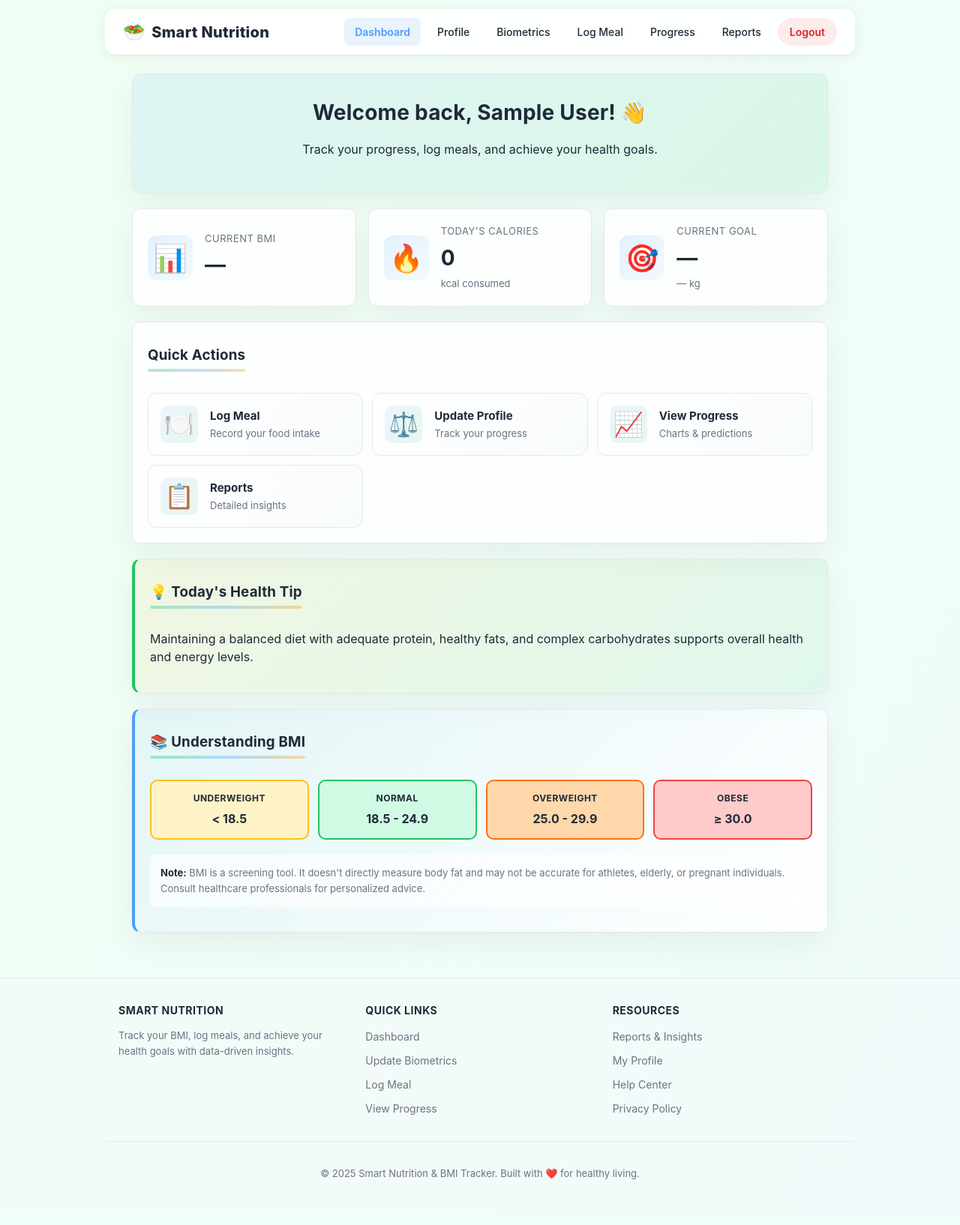
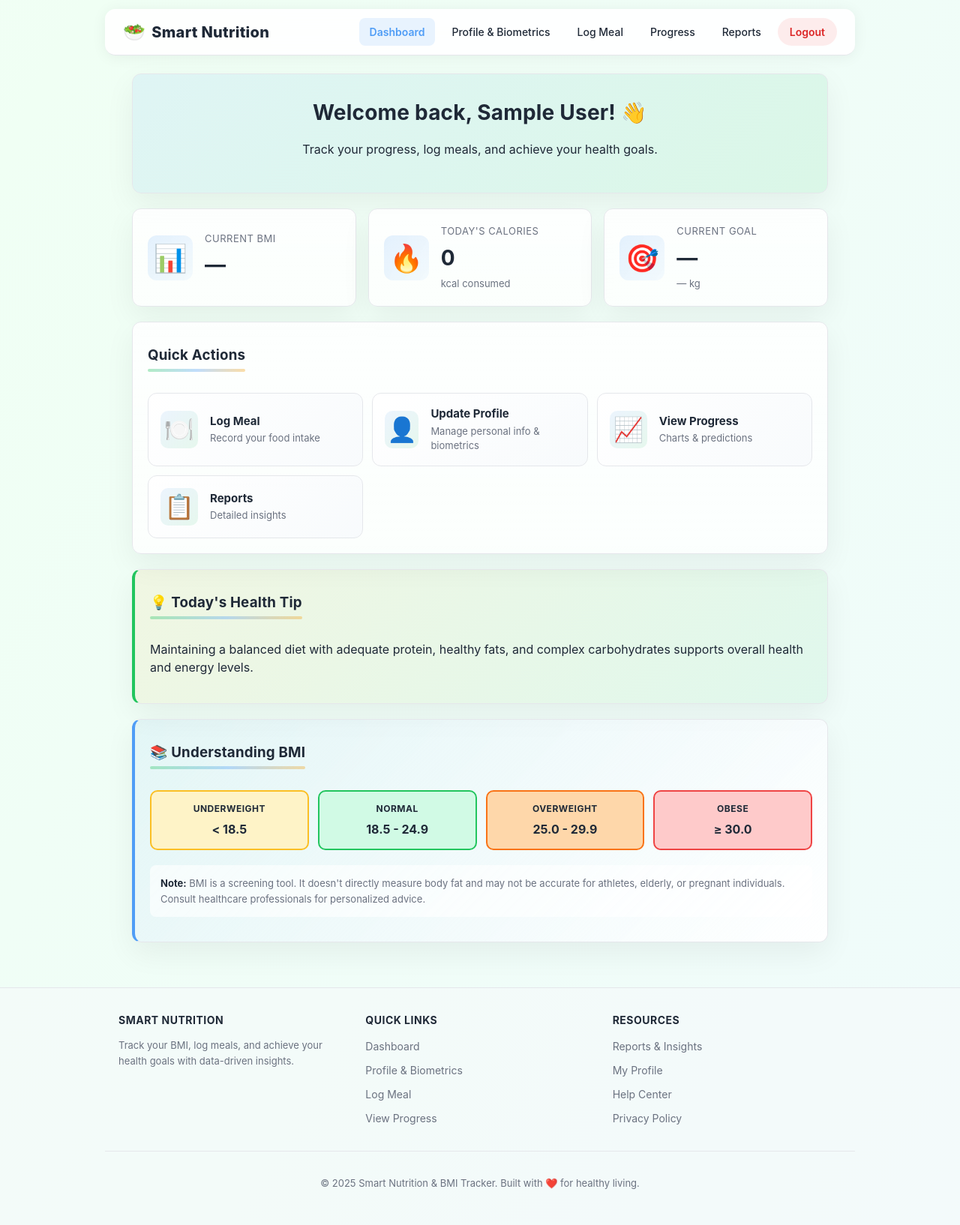
Before and after one commit to nehaa-aa/DBMSproject2, a Flask app: page /dashboard in a window 1280 px wide. Shown: the whole page at 75% size. Before the commit the page ends 1573 px from the top, so only its background shows below. Run offline with Flask 3, Linux system fonts and the light colour scheme; the visitor is signed in with stand-in values (Sample User, id 1); data that the repository does not hold is empty.

Commit message:
Biometrics now updates in db

```diff
--- a/backend/app.py
+++ b/backend/app.py
@@ -139,7 +139,7 @@ def dashboard():
                          bio=bio,
                          today_calories=today_calories)
 
-# ---- Profile ----
+# ---- Profile (Merged with Biometrics) ----
 @app.get('/profile')
 def profile_page():
     if not logged_in():
@@ -172,22 +172,8 @@ def profile_update():
 
     return redirect(url_for('profile_page'))
 
-# ---- Biometrics ----
-@app.get('/biometrics')
-def biometrics_page():
-    if not logged_in():
-        return redirect(url_for('login_page'))
-
-    current = query_db(
-        "SELECT * FROM Biometrics WHERE user_id=%s ORDER BY updated_at DESC LIMIT 1",
-        (session['user_id'],),
-        fetchone=True
-    )
-
-    return render_template('biometrics.html', current=current)
-
-@app.post('/biometrics')
-def biometrics_save():
+@app.post('/profile/biometrics')
+def profile_biometrics_update():
     if not logged_in():
         return redirect(url_for('login_page'))
 
@@ -200,22 +186,62 @@ def biometrics_save():
             target_weight = float(target_weight)
         activity_level = request.form.get('activity_level', 'moderate')
 
-        # Always insert new record for history tracking
+        # ✅ Calculate BMI manually
+        bmi = round(w / ((h / 100) ** 2), 2)
+
+        # ✅ Insert with BMI and explicit timestamp
         query_db(
-            """INSERT INTO Biometrics (user_id, height_cm, weight_kg, goal, target_weight_kg, activity_level)
-               VALUES (%s, %s, %s, %s, %s, %s)""",
-            (session['user_id'], h, w, goal, target_weight, activity_level),
+            """INSERT INTO Biometrics
+               (user_id, height_cm, weight_kg, bmi, goal, target_weight_kg, activity_level, updated_at)
+               VALUES (%s, %s, %s, %s, %s, %s, %s, NOW())""",
+            (session['user_id'], h, w, bmi, goal, target_weight, activity_level),
             commit=True
         )
 
-        return redirect(url_for('dashboard'))
+        print("✅ Biometrics saved successfully via /profile/biometrics")
+        return redirect(url_for('profile_page'))
+
     except Exception as e:
-        current = query_db(
-            "SELECT * FROM Biometrics WHERE user_id=%s ORDER BY updated_at DESC LIMIT 1",
-            (session['user_id'],),
-            fetchone=True
-        )
-        return render_template('biometrics.html', current=current, error=f"Error saving biometrics: {str(e)}")
+        print(f"❌ Error saving biometrics: {e}")
+        return redirect(url_for('profile_page'))
+
+
+# ---- Biometrics (Now consistent with profile/biometrics) ----
+@app.route('/biometrics', methods=['GET', 'POST'])
+def biometrics_page():
+    if not logged_in():
+        return redirect(url_for('login_page'))
+
+    if request.method == 'POST':
+        try:
+            h = float(request.form['height_cm'])
+            w = float(request.form['weight_kg'])
+            goal = request.form.get('goal', 'maintain')
+            target_weight = request.form.get('target_weight_kg') or None
+            if target_weight:
+                target_weight = float(target_weight)
+            activity_level = request.form.get('activity_level', 'moderate')
+
+            # ✅ Calculate BMI manually (same as /profile/biometrics)
+            bmi = round(w / ((h / 100) ** 2), 2)
+
+            # ✅ Insert with BMI and explicit timestamp
+            query_db(
+                """INSERT INTO Biometrics
+                   (user_id, height_cm, weight_kg, bmi, goal, target_weight_kg, activity_level, updated_at)
+                   VALUES (%s, %s, %s, %s, %s, %s, %s, NOW())""",
+                (session['user_id'], h, w, bmi, goal, target_weight, activity_level),
+                commit=True
+            )
+
+            print("✅ Biometrics saved successfully via /biometrics endpoint")
+            return redirect(url_for('profile_page'))
+        except Exception as e:
+            print(f"❌ Error saving biometrics: {e}")
+            return redirect(url_for('profile_page'))
+
+    # GET request - redirect to profile
+    return redirect(url_for('profile_page'))
 
 # ---- Meal Logging ----
 @app.get('/meal')
--- a/frontend/templates/base.html
+++ b/frontend/templates/base.html
@@ -211,8 +211,7 @@
 
     <nav class="nav-links" id="navLinks">
       <a href="/dashboard" {% if request.path == '/dashboard' %}class="active"{% endif %}>Dashboard</a>
-      <a href="/profile" {% if request.path == '/profile' %}class="active"{% endif %}>Profile</a>
-      <a href="/biometrics" {% if request.path == '/biometrics' %}class="active"{% endif %}>Biometrics</a>
+      <a href="/profile" {% if request.path == '/profile' or request.path == '/biometrics' %}class="active"{% endif %}>Profile & Biometrics</a>
       <a href="/meal" {% if request.path == '/meal' %}class="active"{% endif %}>Log Meal</a>
       <a href="/progress" {% if request.path == '/progress' %}class="active"{% endif %}>Progress</a>
       <a href="/reports" {% if request.path == '/reports' %}class="active"{% endif %}>Reports</a>
@@ -239,7 +238,7 @@
         <h4>Quick Links</h4>
         <ul>
           <li><a href="/dashboard">Dashboard</a></li>
-          <li><a href="/biometrics">Update Biometrics</a></li>
+          <li><a href="/profile">Profile & Biometrics</a></li>
           <li><a href="/meal">Log Meal</a></li>
           <li><a href="/progress">View Progress</a></li>
         </ul>
--- a/frontend/templates/dashboard.html
+++ b/frontend/templates/dashboard.html
@@ -66,10 +66,10 @@
       </a>
 
       <a href="/profile" class="action-button">
-        <span class="action-icon">⚖️</span>
+        <span class="action-icon">👤</span>
         <span class="action-text">
           <strong>Update Profile</strong>
-          <small>Track your progress</small>
+          <small>Manage personal info & biometrics</small>
         </span>
       </a>
 
--- a/frontend/templates/profile.html
+++ b/frontend/templates/profile.html
@@ -161,7 +161,8 @@
       <p class="muted">Track your physical measurements and health goals</p>
     </div>
 
-    <form method="post" action="/biometrics" class="biometrics-form">
+    <form method="post" action="/profile/biometrics" class="biometrics-form">
+
       <div class="form-section">
         <h4>📏 Physical Measurements</h4>
         <div class="form-row">
```
